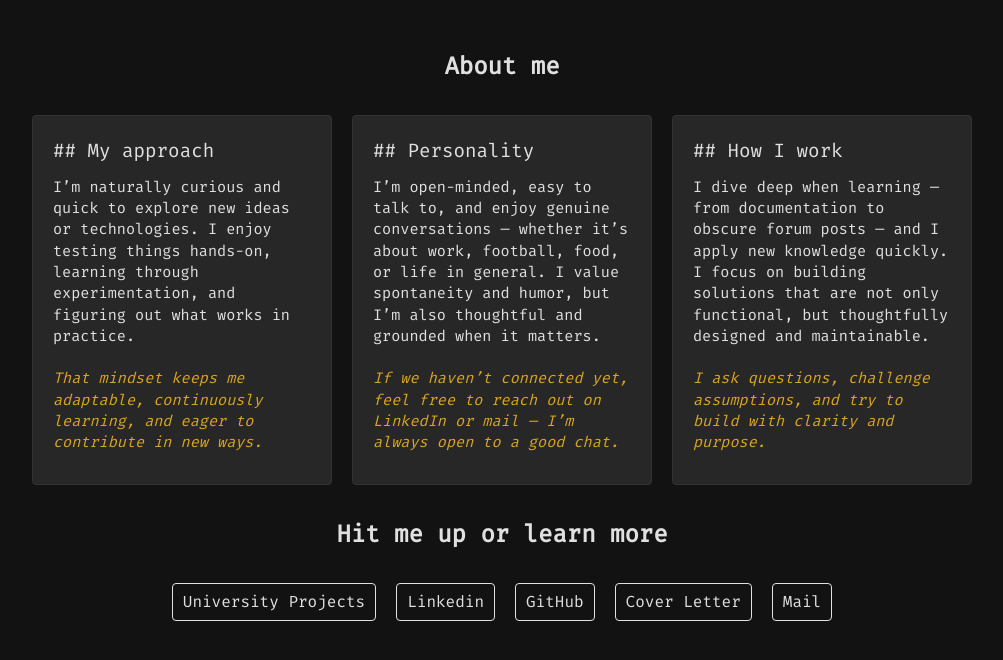
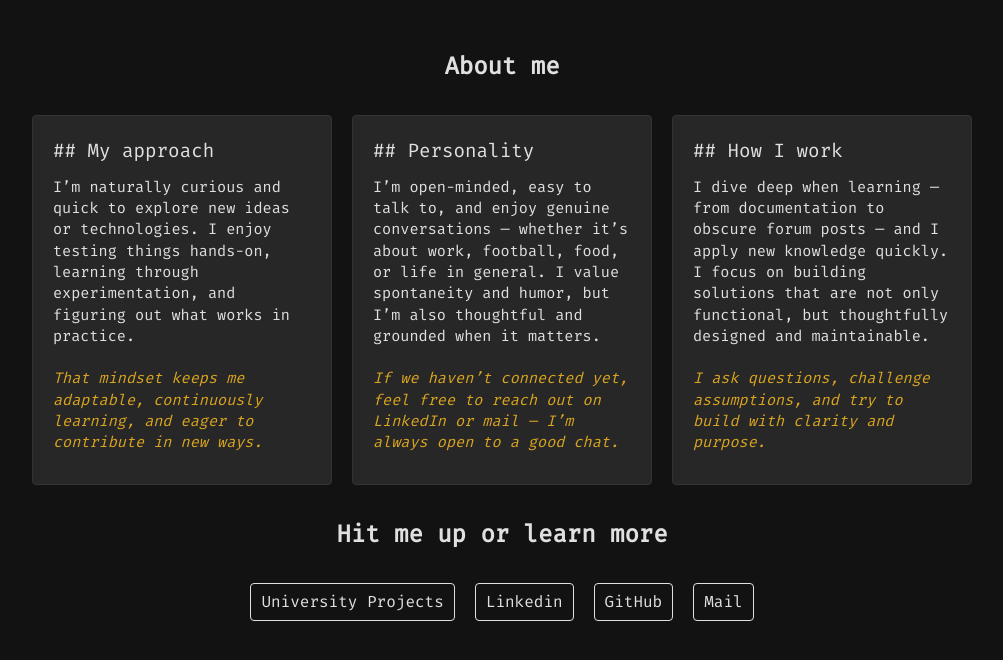
Before and after one commit to mikk8718/mikk8718.github.io, a website: page index.html in a window 1280 px wide. Shown: the part 156-816 px from the top of the page, without its empty margins (138-1141 px from the left). Drawn offline with Linux system fonts and the light colour scheme.

Commit message:
Removed CV button for now

```diff
--- a/index.html
+++ b/index.html
@@ -54,7 +54,6 @@
         <a href="projects.html">University Projects</a>
         <a target="_blank" href="https://www.linkedin.com/in/mikkel-sm-baunsgaard/">Linkedin</a>
         <a target="_blank" href="https://github.com/mikk8718">GitHub</a>
-        <a target="_blank" href="PDF/Cv_pages.pdf">Cover Letter</a>
         <a target="_blank" href="mailto:baunsgaard38@gmail.com">Mail</a>
       </div>
     </section>
```
